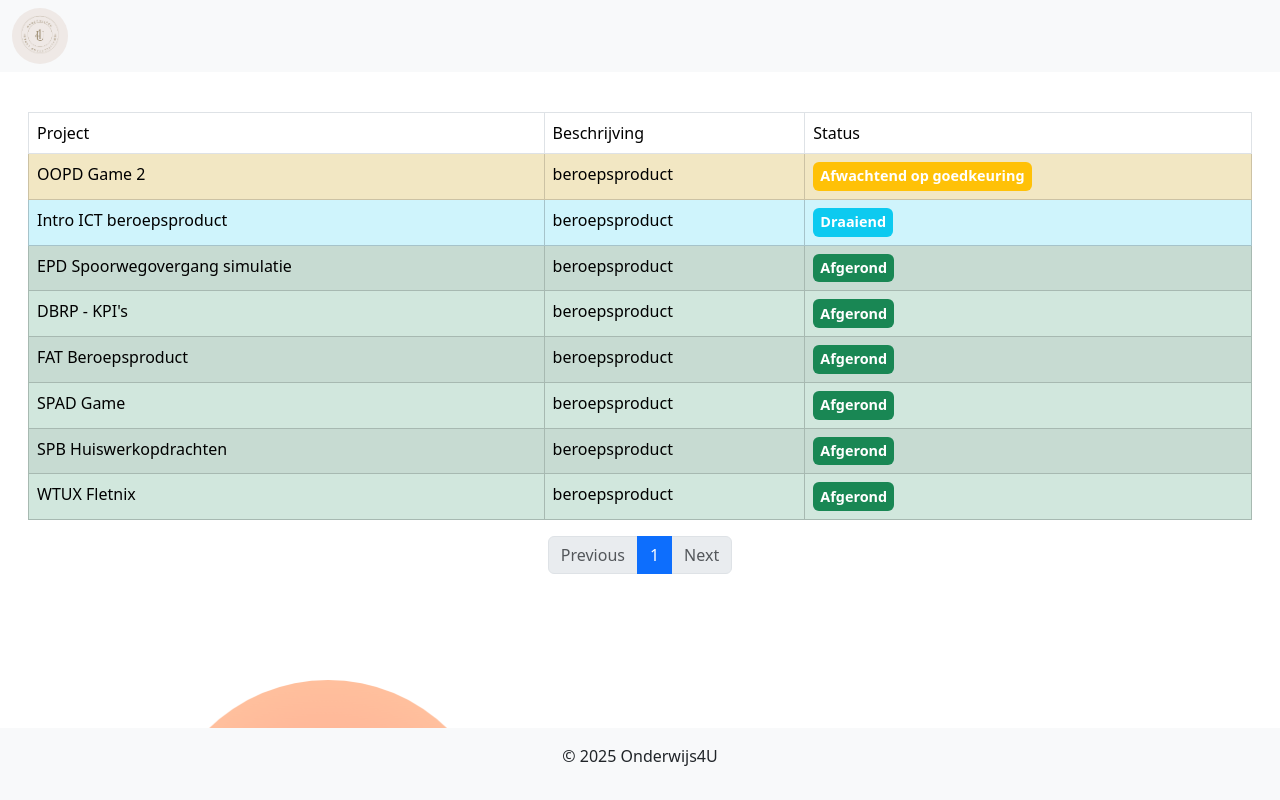
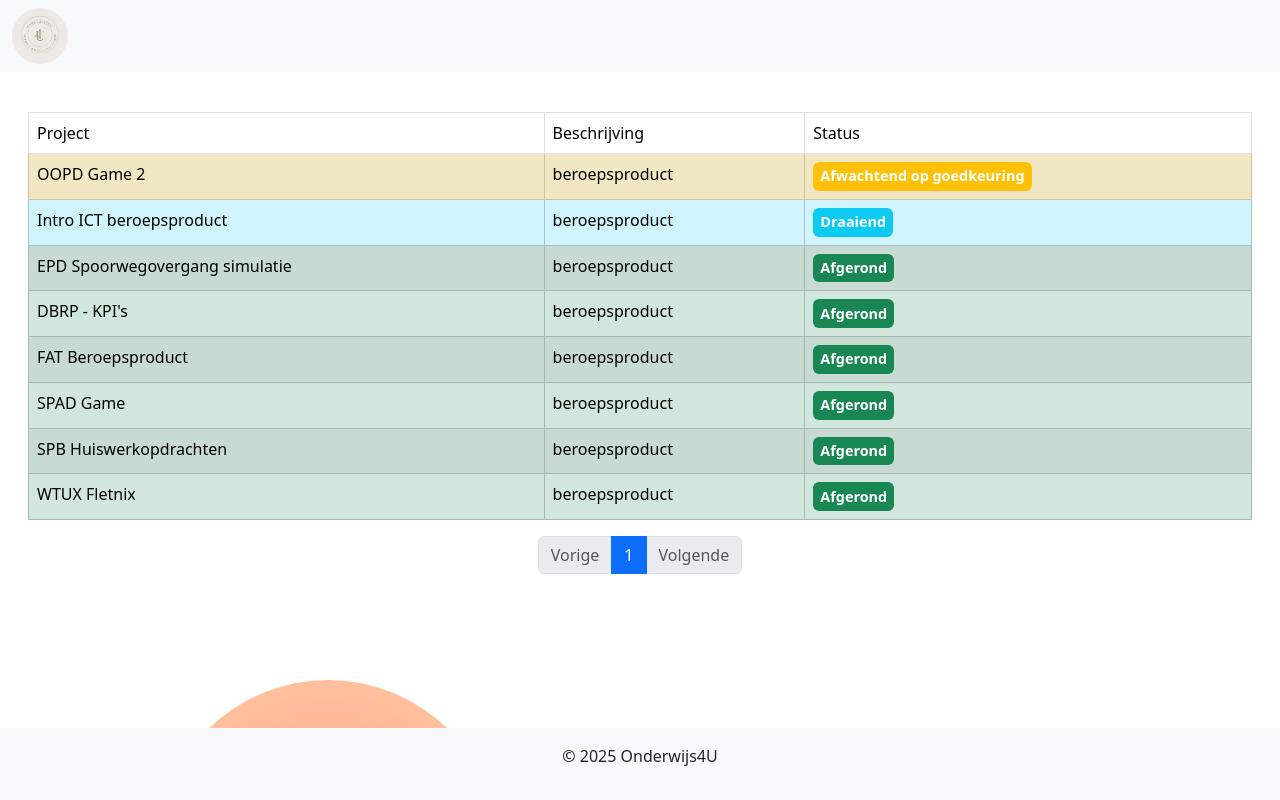
Before and after one commit to MikeAckerschott/O4U_hbo, a Vue app in the folder front-end/onderwijs4u/: page /projects in a window 1280 px wide. Built offline with nearby package versions, Linux system fonts and the light colour scheme.

Commit message:
Fixed english and centered homeview banner image

```diff
--- a/front-end/onderwijs4u/src/components/Header.vue
+++ b/front-end/onderwijs4u/src/components/Header.vue
@@ -11,7 +11,7 @@
       <div class="collapse navbar-collapse" id="navbarSupportedContent">
         <ul class="navbar-nav me-auto mb-2 mb-lg-0">
           <li class="nav-item" v-if="role === 'student'">
-            <RouterLink class="nav-link" to="/rubrics">Rubrics</RouterLink>
+            <RouterLink class="nav-link" to="/rubrics">Courses</RouterLink>
           </li>
 
           <li class="nav-item dropdown" v-if="role === 'student'">
--- a/front-end/onderwijs4u/src/views/CoachView.vue
+++ b/front-end/onderwijs4u/src/views/CoachView.vue
@@ -60,13 +60,13 @@
     <nav aria-label="Student table navigation">
       <ul class="pagination justify-content-center">
         <li class="page-item" :class="{ disabled: currentPage === 1 }">
-          <a class="page-link" href="#" @click.prevent="changePage(currentPage - 1)">Previous</a>
+          <a class="page-link" href="#" @click.prevent="changePage(currentPage - 1)">Vorige</a>
         </li>
         <li v-for="page in totalPages" :key="page" class="page-item" :class="{ active: currentPage === page }">
           <a class="page-link" href="#" @click.prevent="changePage(page)">{{ page }}</a>
         </li>
         <li class="page-item" :class="{ disabled: currentPage === totalPages }">
-          <a class="page-link" href="#" @click.prevent="changePage(currentPage + 1)">Next</a>
+          <a class="page-link" href="#" @click.prevent="changePage(currentPage + 1)">Volgende</a>
         </li>
       </ul>
     </nav>
--- a/front-end/onderwijs4u/src/views/GraduationView.vue
+++ b/front-end/onderwijs4u/src/views/GraduationView.vue
@@ -20,7 +20,7 @@
         <thead class="table-light">
           <tr>
             <th @click="sort('beoordelingscriteria')" class="cursor-pointer">
-              Rubrics
+              Courses
               <i :class="getSortIcon('beoordelingscriteria')"></i>
             </th>
             <th @click="sort('fase')" class="cursor-pointer">
--- a/front-end/onderwijs4u/src/views/HomeView.vue
+++ b/front-end/onderwijs4u/src/views/HomeView.vue
@@ -2,7 +2,7 @@
   <div class="container">
     <button @click="enterAsStudent" class="left-button">Studentenportaal</button>
     <div class="image-container">
-      <img src="@/assets/onderwijs4u.png" alt="Spinning Image" class="spinning-image" />
+      <img src="@/assets/onderwijs4u_center.png" alt="Spinning Image" class="spinning-image" />
     </div>
     <button @click="enterAsTeacher" class="right-button">Leraarportaal</button>
   </div>
--- a/front-end/onderwijs4u/src/views/ProjectsView.vue
+++ b/front-end/onderwijs4u/src/views/ProjectsView.vue
@@ -47,13 +47,13 @@
         <nav aria-label="Page navigation">
           <ul class="pagination justify-content-center">
             <li class="page-item" :class="{ disabled: currentPage === 1 }">
-              <a class="page-link" href="#" @click.prevent="changePage(currentPage - 1)">Previous</a>
+              <a class="page-link" href="#" @click.prevent="changePage(currentPage - 1)">Vorige</a>
             </li>
             <li v-for="page in totalPages" :key="page" class="page-item" :class="{ active: currentPage === page }">
               <a class="page-link" href="#" @click.prevent="changePage(page)">{{ page }}</a>
             </li>
             <li class="page-item" :class="{ disabled: currentPage === totalPages }">
-              <a class="page-link" href="#" @click.prevent="changePage(currentPage + 1)">Next</a>
+              <a class="page-link" href="#" @click.prevent="changePage(currentPage + 1)">Volgende</a>
             </li>
           </ul>
         </nav>
--- a/front-end/onderwijs4u/src/views/RubricView.vue
+++ b/front-end/onderwijs4u/src/views/RubricView.vue
@@ -73,13 +73,13 @@
         <nav aria-label="Page navigation">
           <ul class="pagination justify-content-center">
             <li class="page-item" :class="{ disabled: currentPage === 1 }">
-              <a class="page-link" href="#" @click.prevent="changePage(currentPage - 1)">Previous</a>
+              <a class="page-link" href="#" @click.prevent="changePage(currentPage - 1)">Vorige</a>
             </li>
             <li v-for="page in totalPages" :key="page" class="page-item" :class="{ active: currentPage === page }">
               <a class="page-link" href="#" @click.prevent="changePage(page)">{{ page }}</a>
             </li>
             <li class="page-item" :class="{ disabled: currentPage === totalPages }">
-              <a class="page-link" href="#" @click.prevent="changePage(currentPage + 1)">Next</a>
+              <a class="page-link" href="#" @click.prevent="changePage(currentPage + 1)">Volgende</a>
             </li>
           </ul>
         </nav>
--- a/front-end/onderwijs4u/src/views/RubricsView.vue
+++ b/front-end/onderwijs4u/src/views/RubricsView.vue
@@ -52,13 +52,13 @@
         <nav aria-label="Page navigation">
           <ul class="pagination justify-content-center">
             <li class="page-item" :class="{ disabled: currentPage === 1 }">
-              <a class="page-link" href="#" @click.prevent="changePage(currentPage - 1)">Previous</a>
+              <a class="page-link" href="#" @click.prevent="changePage(currentPage - 1)">Vorige</a>
             </li>
             <li v-for="page in totalPages" :key="page" class="page-item" :class="{ active: currentPage === page }">
               <a class="page-link" href="#" @click.prevent="changePage(page)">{{ page }}</a>
             </li>
             <li class="page-item" :class="{ disabled: currentPage === totalPages }">
-              <a class="page-link" href="#" @click.prevent="changePage(currentPage + 1)">Next</a>
+              <a class="page-link" href="#" @click.prevent="changePage(currentPage + 1)">Volgende</a>
             </li>
           </ul>
         </nav>
--- a/front-end/onderwijs4u/src/views/TeacherProjectsView.vue
+++ b/front-end/onderwijs4u/src/views/TeacherProjectsView.vue
@@ -56,13 +56,13 @@
         <nav aria-label="Page navigation">
           <ul class="pagination justify-content-center">
             <li class="page-item" :class="{ disabled: currentPage === 1 }">
-              <a class="page-link" href="#" @click.prevent="changePage(currentPage - 1)">Previous</a>
+              <a class="page-link" href="#" @click.prevent="changePage(currentPage - 1)">Vorige</a>
             </li>
             <li v-for="page in totalPages" :key="page" class="page-item" :class="{ active: currentPage === page }">
               <a class="page-link" href="#" @click.prevent="changePage(page)">{{ page }}</a>
             </li>
             <li class="page-item" :class="{ disabled: currentPage === totalPages }">
-              <a class="page-link" href="#" @click.prevent="changePage(currentPage + 1)">Next</a>
+              <a class="page-link" href="#" @click.prevent="changePage(currentPage + 1)">Volgende</a>
             </li>
           </ul>
         </nav>
```
Also changed, not shown: front-end/onderwijs4u/src/assets/onderwijs4u_center.png (added).
